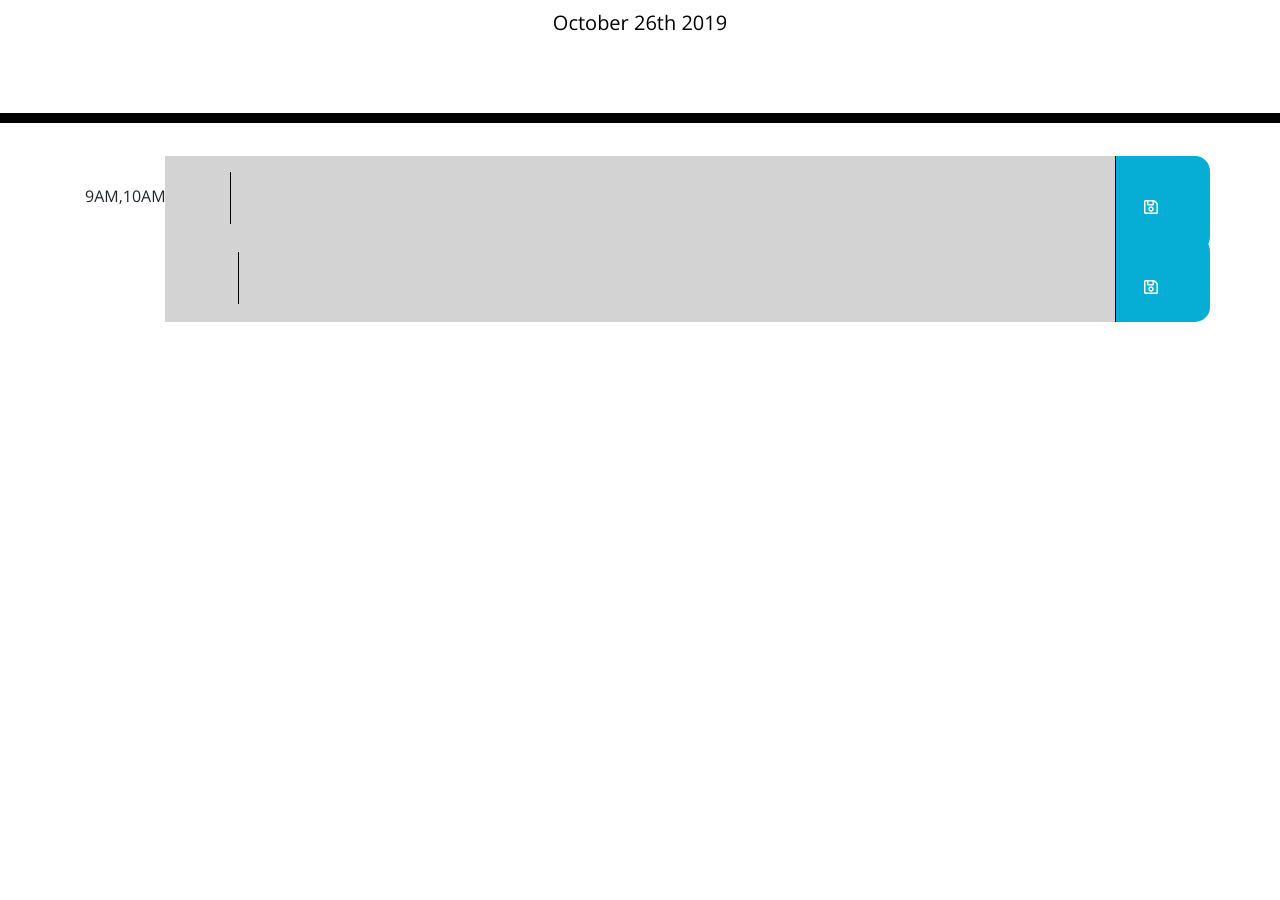
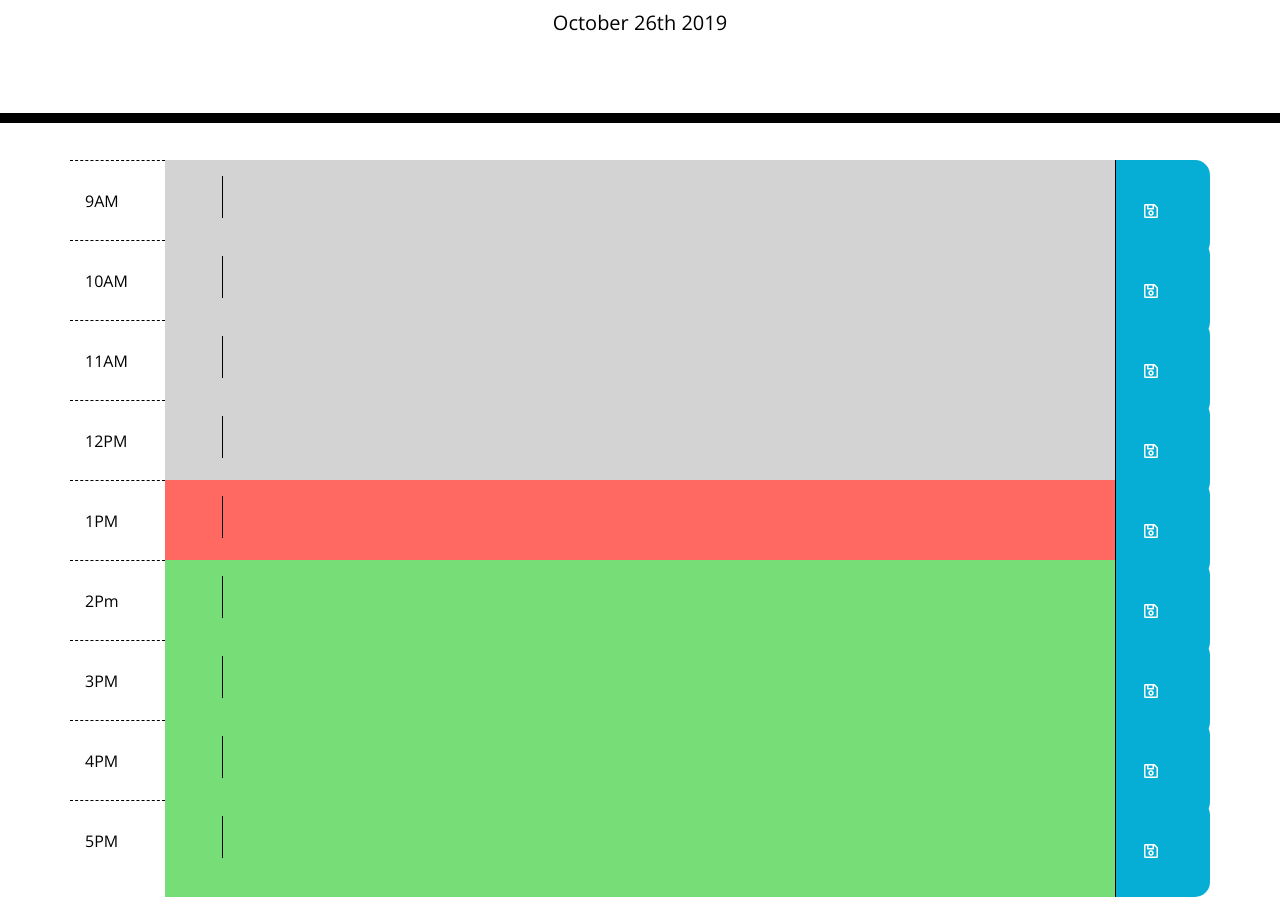
Before and after one commit to JoshFrechette/UofT_DayPlanDreamer, a plain HTML site: page index.html in a window 1280 px wide. Shown: the part 181-1081 px from the top of the page. Before the commit the page ends 800 px from the top, so only its background shows below. Drawn offline with nearby package versions, Linux system fonts and the light colour scheme.

Commit message:
Local storage issues still need to be resolved, html needs reviewing. Input is being sent to local storage, but is not being drawn back

```diff
--- a/index.html
+++ b/index.html
@@ -32,22 +32,107 @@
     <div class="container">
     <!-- Timeblocks go here -->
       <div class = "row">
-        <div class = "col-1">
-            <p id="hour"></p>
+        <div class = "hour col-1">
+          <p id="9">9AM</p>
         </div>
-        <div class = "col-10 past"> <!--Replace "past" with default name -->
-            <textarea type="text" id = "agendaInput" name = "toDo" value="Enter Agenda Info Here"></textarea>
+        <div class = "col-10">
+          <input type="text" id = "agendaInput" name = "toDo" ></input>
         </div>
         <div class = "col-1 saveBtn">
           <buttton class = "btn"><span class="far fa-save"></span></buttton>
         </div>
       </div>
+
       <div class = "row">
-          <div class = "col-1">
-              <p id="hour"></p>
+        <div class = "hour col-1">
+          <p id="10">10AM</p>
         </div>
-          <div class = "col-10 past"> <!--Replace "past" with default name -->
-              <textarea type="text" id = "agendaInput" name = "toDo" value="Enter Agenda Info Here"></textarea>
+        <div class = "col-10 ">
+          <input type="text" id = "agendaInput" name = "toDo"></input>
+        </div>
+        <div class = "col-1 saveBtn">
+          <buttton class = "btn"><span class="far fa-save"></span></buttton>
+        </div>
+      </div>
+
+      <div class = "row">
+        <div class = "hour col-1">
+          <p id="11">11AM</p>
+        </div>
+        <div class = "col-10 ">
+          <input type="text" id = "agendaInput" name = "toDo"></input>
+        </div>
+        <div class = "col-1 saveBtn">
+          <buttton class = "btn"><span class="far fa-save"></span></buttton>
+        </div>
+      </div>
+
+      <div class = "row">
+        <div class = "hour col-1">
+          <p id="12">12PM</p>
+        </div>
+        <div class = "col-10 ">
+          <input type="text" id = "agendaInput" name = "toDo"></input>
+        </div>
+        <div class = "col-1 saveBtn">
+          <buttton class = "btn"><span class="far fa-save"></span></buttton>
+        </div>
+      </div>
+
+      <div class = "row">
+        <div class = "hour col-1">
+          <p id="13">1PM</p>
+        </div>
+        <div class = "col-10 ">
+          <input type="text" id = "agendaInput" name = "toDo"></input>
+        </div>
+        <div class = "col-1 saveBtn">
+          <buttton class = "btn"><span class="far fa-save"></span></buttton>
+        </div>
+      </div>
+
+      <div class = "row">
+        <div class = "hour col-1">
+          <p id="14">2Pm</p>
+        </div>
+        <div class = "col-10 ">
+          <input type="text" id = "agendaInput" name = "toDo"></input>
+        </div>
+        <div class = "col-1 saveBtn">
+          <buttton class = "btn"><span class="far fa-save"></span></buttton>
+        </div>
+      </div>
+
+      <div class = "row">
+        <div class = "hour col-1">
+          <p id="15">3PM</p>
+        </div>
+        <div class = "col-10 ">
+          <input type="text" id = "agendaInput" name = "toDo"></input>
+        </div>
+        <div class = "col-1 saveBtn">
+          <buttton class = "btn"><span class="far fa-save"></span></buttton>
+        </div>
+      </div>
+
+      <div class = "row">
+        <div class = "hour col-1">
+          <p id="16">4PM</p>
+        </div>
+        <div class = "col-10 ">
+          <input type="text" id = "agendaInput" name = "toDo"></input>
+        </div>
+        <div class = "col-1 saveBtn">
+          <buttton class = "btn"><span class="far fa-save"></span></buttton>
+        </div>
+      </div>
+
+      <div class = "row">
+        <div class = "hour col-1">
+          <p id="17">5PM</p>
+        </div>
+        <div class = "col-10 ">
+          <input type="text" id = "agendaInput" name = "toDo"></input>
         </div>
         <div class = "col-1 saveBtn">
           <buttton class = "btn"><span class="far fa-save"></span></buttton>
--- a/script.js
+++ b/script.js
@@ -1,24 +1,78 @@
 //Global variables
-//Time Variables
-var rightNow = moment().format('h');
-console.log(rightNow)
-var now = moment().format('MMMM Do YYYY'); // Declare a variable
-console.log(now)
-
-document.getElementById("currentDay").innerHTML = now ;
-//Display current date and hour in the jumbotron section
-var agendaColor = 0; //Colour of bar responds to past, present, or future styling
-var i =0;
-
-var agendaInput = document.querySelector("agendaInput");
-
-var agendaHourly = ["9AM", "10AM", "11AM", "12PM", "1PM", "2PM", "3PM", "4PM", "5PM"];
 
 
+//Time Variables
+var now = moment().format('k');
+console.log(now + " is the hour right now")
+var date = moment().format('MMMM Do YYYY'); // Declare a variable
+console.log(date + " is today's date")
+
+//Display current date and hour in the jumbotron section
+document.getElementById("currentDay").innerHTML = date ;
+
+var textInput = [];
+//An array if I want to make all time blocks DOMs later
+//var agendaHourly = ["9AM", "10AM", "11AM", "12PM", "1PM", "2PM", "3PM", "4PM", "5PM"];
+
+//stored();
+
+//Set up the style of the timeblocks upon the document opening
 $(document).ready(function() {
-//var hourly = agendaHourly[i++];
-for (i = 0; i < agendaHourly.length; i++){
-document.getElementById("hour").innerHTML = agendaHourly;
+    for (let i = 0 ; i < 9 ; i++){ //Loop thru the timeblocks to see what effect should style them
+        $('.row')[i].children[0].children[0].id;
+            //console.log(i + " is the row selected at this time")
+            //console.log(agendaColor + " is the row the button is selecting")
+        //console.log(agendaRow + " is the agenda row number")
+        agendaHour = i + 9;
+        //console.log(agendaHour + " is the time for " + agendaRow)
+        //console.log(now + " is the time right now")
+        if (agendaHour < Number(now)) {// If the timeblock is before what time it is now, make "past" styling take effect
+            //console.log(agendaHour < now)
+            $($(".col-10")[i]).addClass("past");
+        }
+        else if (agendaHour > Number(now)) {// If the timeblock is after what time it is now, make "future" styling take effect
+            //console.log(agendaHour > now)
+            $($(".col-10")[i]).addClass("future");
+        }
+        else if (agendaHour === Number(now)) {// If the timeblock is what time it is now, make "present" styling take effect
+            //console.log(agendaHour === now)
+            $($(".col-10")[i]).addClass("present");
+        }
+    }
+})
+
+for (let i = 0 ; i < 9 ; i++){ // Have the save button store the appropriate user input to the proper key(timeblock)
+    $('.row')[i].children[2].children[0].addEventListener('click', function(){//
+        var userInputOrigin = $('.row')[i].children[1].children[0].value;
+        console.log(userInputOrigin)
+        var keyStorage = i + 9; // add to time if I need a refernce "UTC/GMT -5 hours"
+        console.log(agendaHour + " is the agenda row")
+        localStorage.setItem( keyStorage, userInputOrigin);//Store the user input into local storage
+    })
 }
 
+function stored() {
+    var storedTextInput = JSON.parse(localStorage.getItem( keyStorage, userInputOrigin));
+
+    if (storedTextInput !== null) {
+        textInput = storedTextInput;
+    }
+}
+
+// When form is submitted...
+todoForm.addEventListener("click", function(event) {
+    event.preventDefault();
+
+    textInput = userTextInput.value.trim();
+
+    // Return from function early if submitted todoText is blank
+    if (textInput === "") {
+      return;
+    }
+
+    // Add new todoText to todos array, clear the input
+    textInput.push(storedTextInput);
+    storedTextInput.value = "";
+
+    stored();//repeat for each event added to Day Planner
 });
--- a/style.css
+++ b/style.css
@@ -6,7 +6,7 @@ body {
 
 
 
-textarea{
+input{
   background: transparent;
   border: none;
   resize: none;
@@ -35,7 +35,8 @@ textarea{
 .row {
   white-space: pre-wrap;
   height: 80px;
-  border-top: 1px solid white;;
+  border-top: 5px solid white;;
+
 }
 
 .hour {
```
Lines whose indentation alone changed are shown as unchanged.
